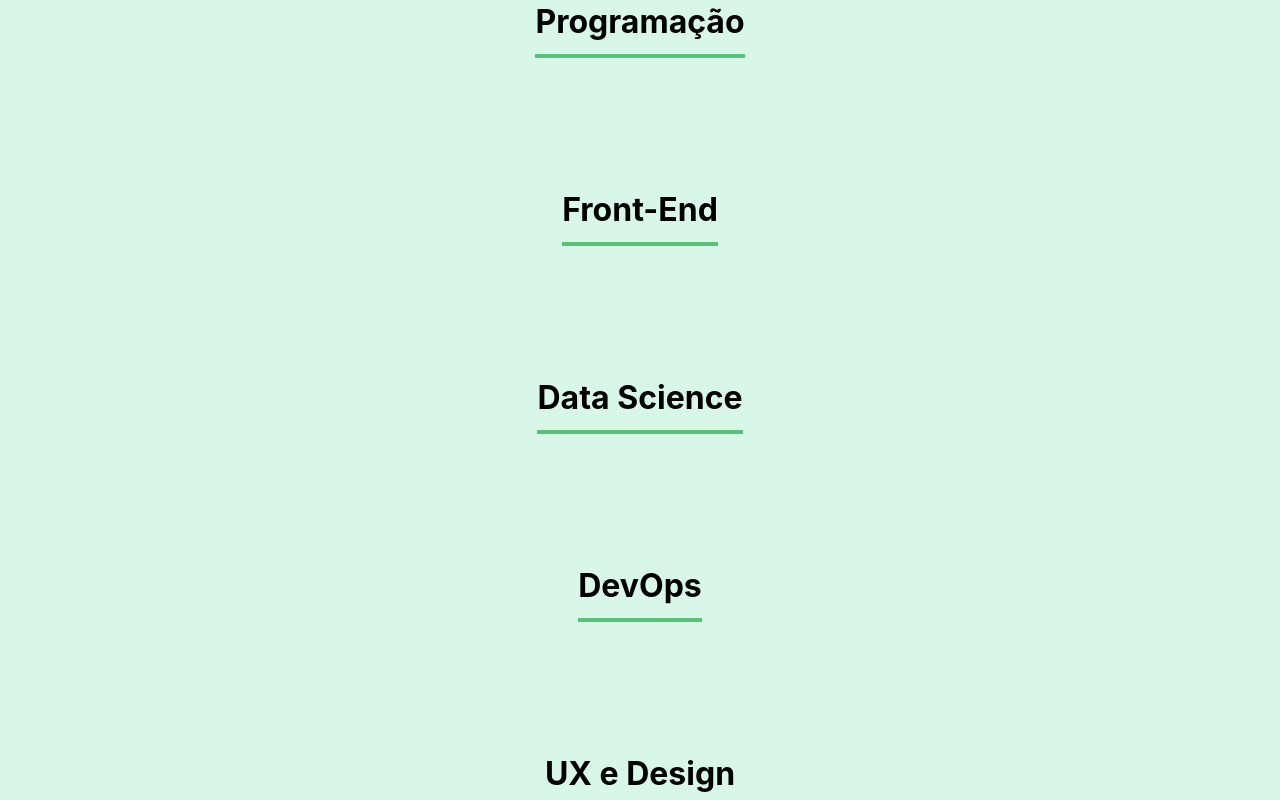
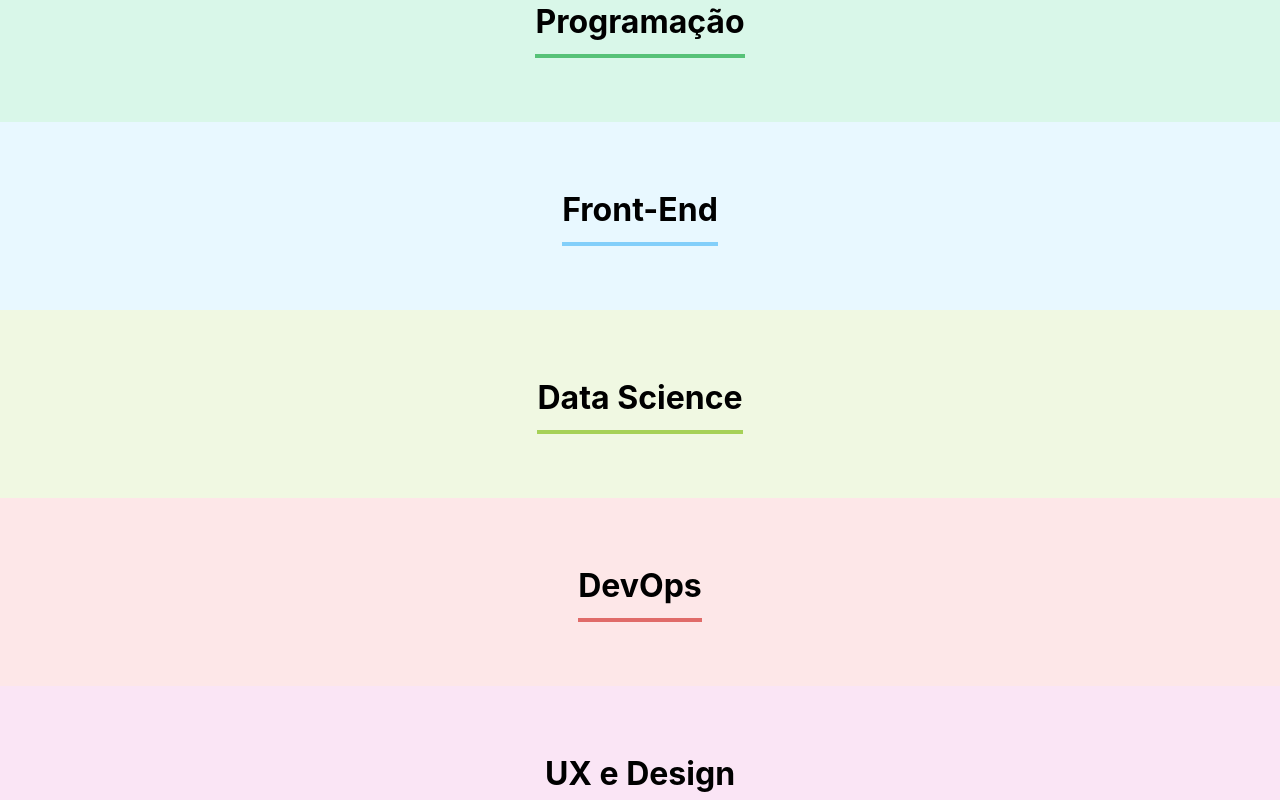
Before and after one commit to leomillan22/Organo-alura, a React (Vite) app in the folder organo-alura/: page / in a window 1280 px wide. Shown: the part 1580-2380 px from the top of the page. Built offline with nearby package versions, Linux system fonts and the light colour scheme.

Commit message:
passando as props

```diff
--- a/organo-alura/src/App.jsx
+++ b/organo-alura/src/App.jsx
@@ -57,7 +57,7 @@
     <>
       <Banner />
       <Formulario aoColaboradorCadastrado={colaborador => aoNovoColaboradorCadastrado(colaborador)}/>
-      {times.map(time => <Time key={time.nome} nome={time.nome}/>)}
+      {times.map(time => <Time key={time.nome} nome={time.nome} corPrimaria={time.corPrimaria} corSecundaria={time.corSecundaria}/>)}
 
     </>
   )
--- a/organo-alura/src/componentes/Time/Time.css
+++ b/organo-alura/src/componentes/Time/Time.css
@@ -1,12 +1,11 @@
 .time {
     text-align: center;
     padding: 32px;
-    background-color: #d9f7e9;
 }
 
 .time h3{
     font-size: 32px;
-    border-bottom: 4px solid #57c278;
+    border-bottom: 4px solid ;
     display: inline-block;
     padding-bottom: 8px;
 }
--- a/organo-alura/src/componentes/Time/index.jsx
+++ b/organo-alura/src/componentes/Time/index.jsx
@@ -2,8 +2,8 @@
 
 const Time = (props) => {
     return (
-        <section className='time'>
-            <h3>{props.nome}</h3>
+        <section className='time' style={{ backgroundColor: props.corSecundaria}}>
+            <h3 style={{borderColor: props.corPrimaria}}>{props.nome}</h3>
         </section>
     )
 }
```
